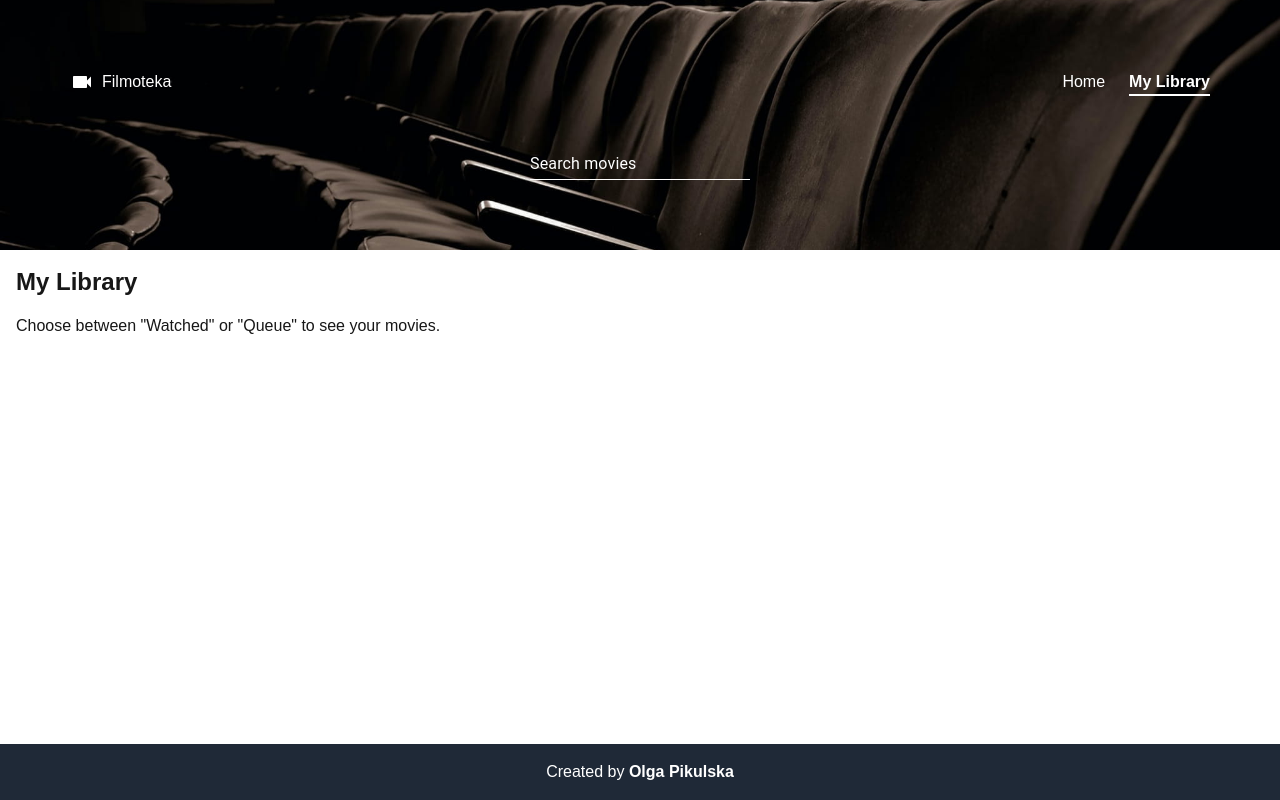
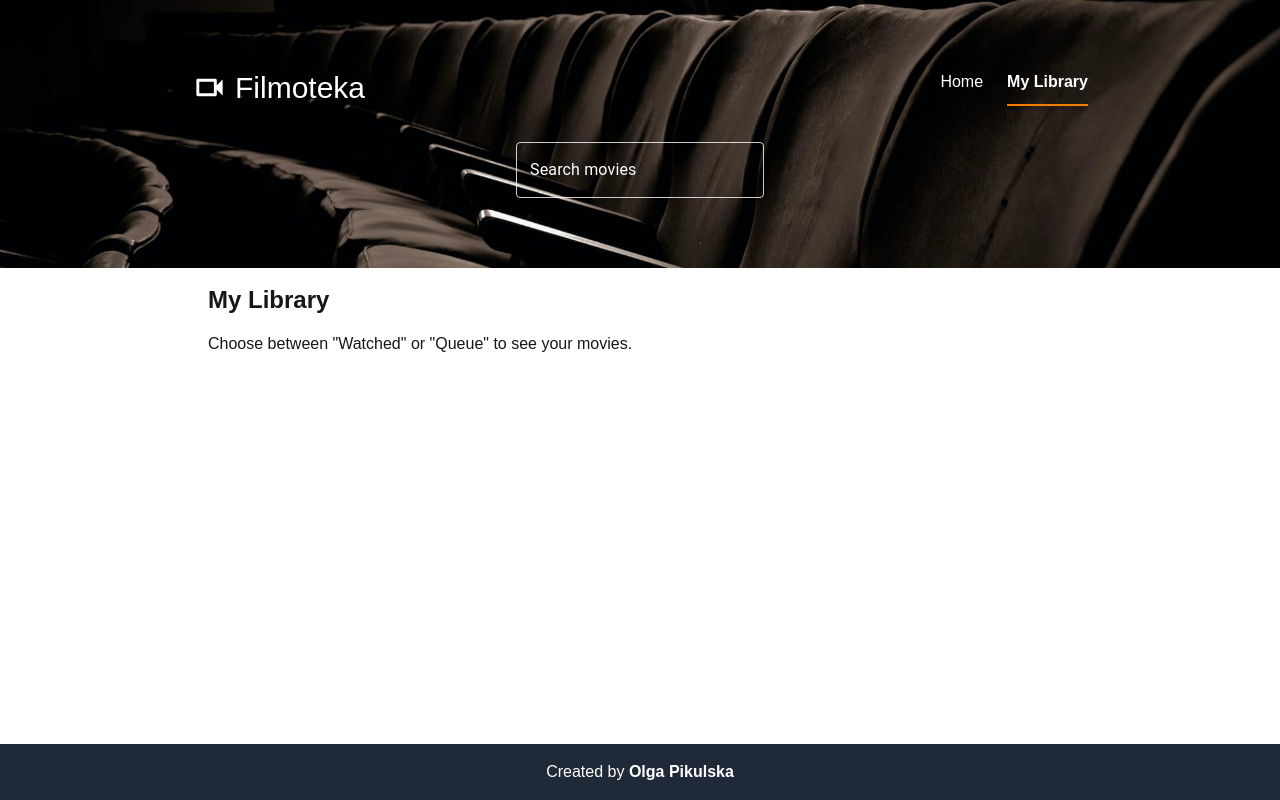
Before and after one commit to OlgaPikulska/what-to-watch-today, a Next.js app: page /library in a window 1280 px wide. Built offline with nearby package versions, Linux system fonts and the light colour scheme.

Commit message:
add searching logic and container styles

```diff
--- a/src/app/globals.css
+++ b/src/app/globals.css
@@ -7,13 +7,6 @@
 	--foreground: #171717;
 }
 
-@media (prefers-color-scheme: dark) {
-	:root {
-		--background: #0a0a0a;
-		--foreground: #ededed;
-	}
-}
-
 body {
 	color: var(--foreground);
 	background: var(--background);
@@ -21,3 +14,7 @@ body {
 	margin-left: auto;
 	margin-right: auto;
 }
+
+.container {
+	@apply mx-auto min-w-[320px] px-5 md:px-20 lg:max-w-[1024px] lg:px-16;
+}
--- a/src/app/layout.tsx
+++ b/src/app/layout.tsx
@@ -30,7 +30,9 @@ export default function RootLayout({
 				className={`${geistSans.variable} ${geistMono.variable} flex min-h-screen flex-col antialiased`}
 			>
 				<Header />
-				<main className="flex-grow">{children}</main>
+				<main className="flex-grow">
+					<div className="container">{children}</div>
+				</main>
 				<Footer />
 			</body>
 		</html>
--- a/src/app/page.tsx
+++ b/src/app/page.tsx
@@ -1,19 +1,28 @@
-"use client";
-import useMovies from "@/hooks/useMovies";
-
 interface Movie {
 	id: number;
 	title: string;
 }
 
-const Home = () => {
-	const { movies, loading } = useMovies("trending");
+const Home = async ({ searchParams }: { searchParams: { query?: string } }) => {
+	const query = searchParams.query || "";
+	let trendingMovies: Movie[] = [];
+	const endpoint = query
+		? `${process.env.NEXT_PUBLIC_API_URL}/search/movie?api_key=${process.env.NEXT_PUBLIC_API_KEY}&language=en-US&query=${query}`
+		: // ? `${process.env.NEXT_PUBLIC_API_URL}/search/movie?api_key=${process.env.NEXT_PUBLIC_API_KEY}&language=en-US&query=${name}&page=${pageNumber}&include_adult=false`
+			`${process.env.NEXT_PUBLIC_API_URL}/trending/movie/week?api_key=${process.env.NEXT_PUBLIC_API_KEY}`;
 
-	if (loading) return <div>Loading...</div>;
+	try {
+		const res = await fetch(endpoint, { cache: "no-store" });
+		if (!res.ok) throw new Error("Failed to fetch trending movies");
+		const data = await res.json();
+		trendingMovies = data.results || [];
+	} catch (error) {
+		console.error("Error fetching movies:", error);
+	}
 
 	return (
 		<div className="grid grid-cols-1 gap-4 p-4 sm:grid-cols-2 lg:grid-cols-4">
-			{movies.map((movie: Movie) => (
+			{trendingMovies.map((movie: Movie) => (
 				<div key={movie.id}>{movie.title}</div>
 			))}
 		</div>
--- a/src/components/Header/Header.tsx
+++ b/src/components/Header/Header.tsx
@@ -6,13 +6,15 @@ import React from "react";
 
 export const Header: React.FC = () => {
 	return (
-		<header className="flex flex-col gap-5 bg-gray-800 bg-header-mobile bg-cover bg-center p-[70px] text-white sm:bg-header-tablet lg:bg-header-desktop">
-			<div className="flex justify-between">
-				<Logo />
-				<Navigation />
-			</div>
-			<div className="mt-4 flex justify-center">
-				<SearchBox />
+		<header className="bg-gray-800 bg-header-mobile bg-cover bg-center sm:bg-header-tablet lg:bg-header-desktop">
+			<div className="container flex flex-col gap-5 py-[70px]">
+				<div className="flex justify-between text-white">
+					<Logo />
+					<Navigation />
+				</div>
+				<div className="mt-4 flex justify-center">
+					<SearchBox />
+				</div>
 			</div>
 		</header>
 	);
--- a/src/components/Logo/Logo.tsx
+++ b/src/components/Logo/Logo.tsx
@@ -1,13 +1,13 @@
 import React from "react";
-import VideocamIcon from "@mui/icons-material/Videocam";
+import VideocamOutlinedIcon from "@mui/icons-material/VideocamOutlined";
 import Link from "next/link";
 
 export const Logo: React.FC = () => {
 	return (
 		<Link href="/">
 			<div className="flex gap-2">
-				<VideocamIcon />
-				Filmoteka
+				<VideocamOutlinedIcon fontSize="large" />
+				<span className="text-3xl">Filmoteka</span>
 			</div>
 		</Link>
 	);
--- a/src/components/Navigation/Navigation.tsx
+++ b/src/components/Navigation/Navigation.tsx
@@ -12,7 +12,7 @@ export const Navigation: React.FC = () => {
 			<Link
 				href="/"
 				className={`${
-					pathname === "/" ? "border-b-2 border-white font-bold" : ""
+					pathname === "/" ? "border-warning border-b-2 font-bold" : ""
 				} text-white hover:text-gray-300`}
 			>
 				Home
@@ -20,7 +20,7 @@ export const Navigation: React.FC = () => {
 			<Link
 				href="/library"
 				className={`${
-					pathname === "/library" ? "border-b-2 border-white font-bold" : ""
+					pathname === "/library" ? "border-warning border-b-2 font-bold" : ""
 				} text-white hover:text-gray-300`}
 			>
 				My Library
--- a/src/components/SearchBox/SearchBox.tsx
+++ b/src/components/SearchBox/SearchBox.tsx
@@ -1,30 +1,51 @@
-import React from "react";
+"use client";
+import React, { useState } from "react";
 import TextField from "@mui/material/TextField";
+import { useRouter } from "next/navigation";
 
 export const SearchBox: React.FC = () => {
+	const router = useRouter();
+	const [searchQuery, setSearchQuery] = useState("");
+
+	const handleSearchChange = (event: React.ChangeEvent<HTMLInputElement>) => {
+		const query = event.target.value;
+		setSearchQuery(query);
+
+		if (query.trim() !== "") {
+			router.push(`/?query=${query.trim()}`);
+		} else {
+			router.push(`/`);
+		}
+	};
+
 	return (
-		<div>
 		<TextField
-				id="standard-basic"
 			label="Search movies"
-				variant="standard"
+			variant="outlined"
 			color="warning"
+			value={searchQuery}
+			onChange={handleSearchChange}
 			sx={{
-					input: { color: "white" }, // Kolor tekstu
-					"& .MuiInputLabel-root": { color: "white" }, // Kolor etykiety
-					"& .MuiInput-underline:before": {
-						borderBottomColor: "white", // Kolor obwódki przed focus
-						transition: "none",
+				"& .MuiOutlinedInput-root": {
+					backgroundColor: "transparent",
+					color: "white",
+					"& .MuiOutlinedInput-notchedOutline": {
+						borderColor: "rgba(255, 255, 255, 0.8)",
 					},
-					"& .MuiInput-underline:hover:before": {
-						borderBottomColor: "white", // Kolor obwódki podczas hover
-						transition: "none",
+					"&:hover .MuiOutlinedInput-notchedOutline": {
+						borderColor: "white",
 					},
-					"& .MuiInput-underline:after": {
-						borderBottomColor: "warning", // Pomarańczowy kolor na focus
+					"&.Mui-focused .MuiOutlinedInput-notchedOutline": {
+						borderColor: "warning.main",
+					},
+				},
+				"& .MuiInputLabel-root": {
+					color: "white",
+				},
+				"& .MuiInputLabel-root.Mui-focused": {
+					color: "warning.main",
 				},
 			}}
 		/>
-		</div>
 	);
 };
--- a/tailwind.config.ts
+++ b/tailwind.config.ts
@@ -11,6 +11,7 @@ export default {
 			colors: {
 				background: "var(--background)",
 				foreground: "var(--foreground)",
+				warning: "#f57c00",
 			},
 			backgroundImage: {
 				"header-desktop": "url(/header/header-home-desktop.jpg)",
```
Also changed, not shown: src/hooks/useMovies.ts (deleted, +0 -28 lines). Lines whose indentation alone changed are shown as unchanged.
